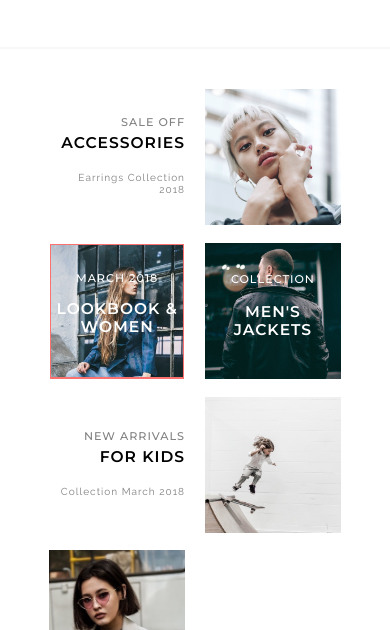
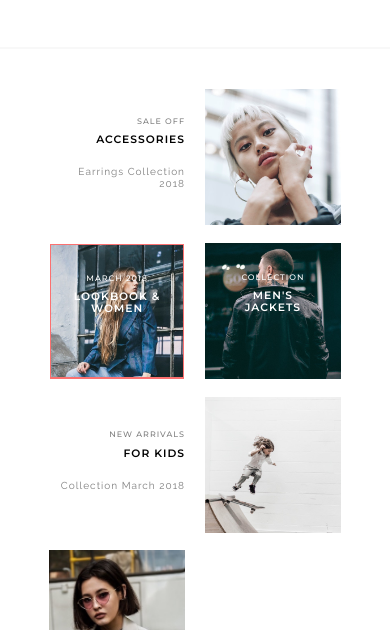
Before and after one commit to victoriachanimal/eCommercePSD, a plain HTML site: page index.html in a window 390 px wide. Shown: the part 147-777 px from the top of the page. Drawn offline with nearby package versions, Linux system fonts and the light colour scheme.

Commit message:
gallery changes

```diff
--- a/style.css
+++ b/style.css
@@ -641,9 +641,14 @@ section {
 }
 
 .box3 h5 {
-	margin-bottom: 25px;
+	margin-top: 70px;
+	margin-bottom: 5px;
 	color: white;
-	padding-top: 25px;
+}
+
+.box3 h4 {
+	width: 180px;
+	margin: 0 auto;
 }
 /*END OF GALLERY ROW 1 STYLES*/
 
@@ -778,6 +783,10 @@ section {
 
 	.box1::after, .box5::after {
 		right: -32.5px;
+	}
+
+	.box3 h5 {
+		margin-top: 110px;
 	}
 
 	.box4 .box-caption {
@@ -842,6 +851,10 @@ section {
 		padding-top: 0;
 	}
 
+	.box3 h5 {
+		margin-top: 70px;
+	}
+
 	.box1 h6::before,
 	.box5 h6::before {
 		right: 0;
@@ -890,7 +903,16 @@ section {
 	}
 
 	.gallery h5 {
-		font-size: 0.7rem;
+		font-size: 0.5rem;
+		margin-bottom: 8px;
+	}
+
+	.gallery h4 {
+		font-size: calc(1.87rem - 1.2rem);
+	}
+
+	.gallery .box3 h5 {
+		margin-top: 20px;
 	}
 
 	.box4 h5,
@@ -1138,6 +1160,17 @@ figure .select-item {
 		margin-left: 10px;
 	}
 }
+
+@media (max-width: 340px) {
+	.box4 .box-caption {
+		padding: 0px;
+	}
+
+	.gallery .box3 h4 {
+		width: 100%;
+	}
+}
+
 /*END OF RESPONSIVE -NEW ITEMS SECTION*/
 /*END OF NEW ITEMS SECTION*/
 
@@ -1503,6 +1536,14 @@ section h3::after {
 	.service {
 		display: none;
 	}
+
+	.box3 h5 {
+		margin-top: 40px;
+	}
+
+	.box3 h4 {
+		width: 100px;
+	}
 }
 /*END OF RESPONSIVE - OUR SERVICE SECTION STYLES*/
 /* END OF OUR SERVICE SECTION STYLES */
```
